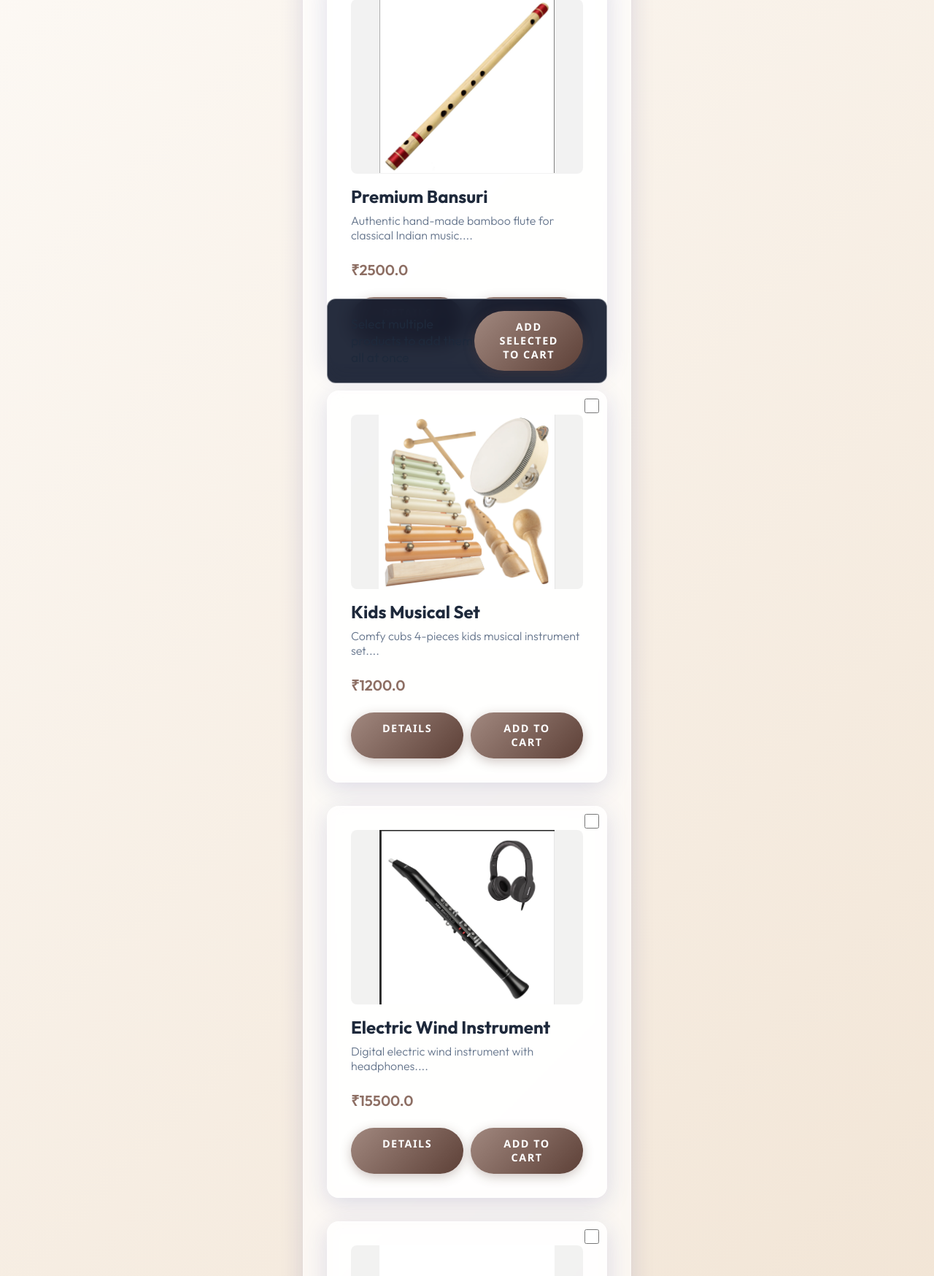
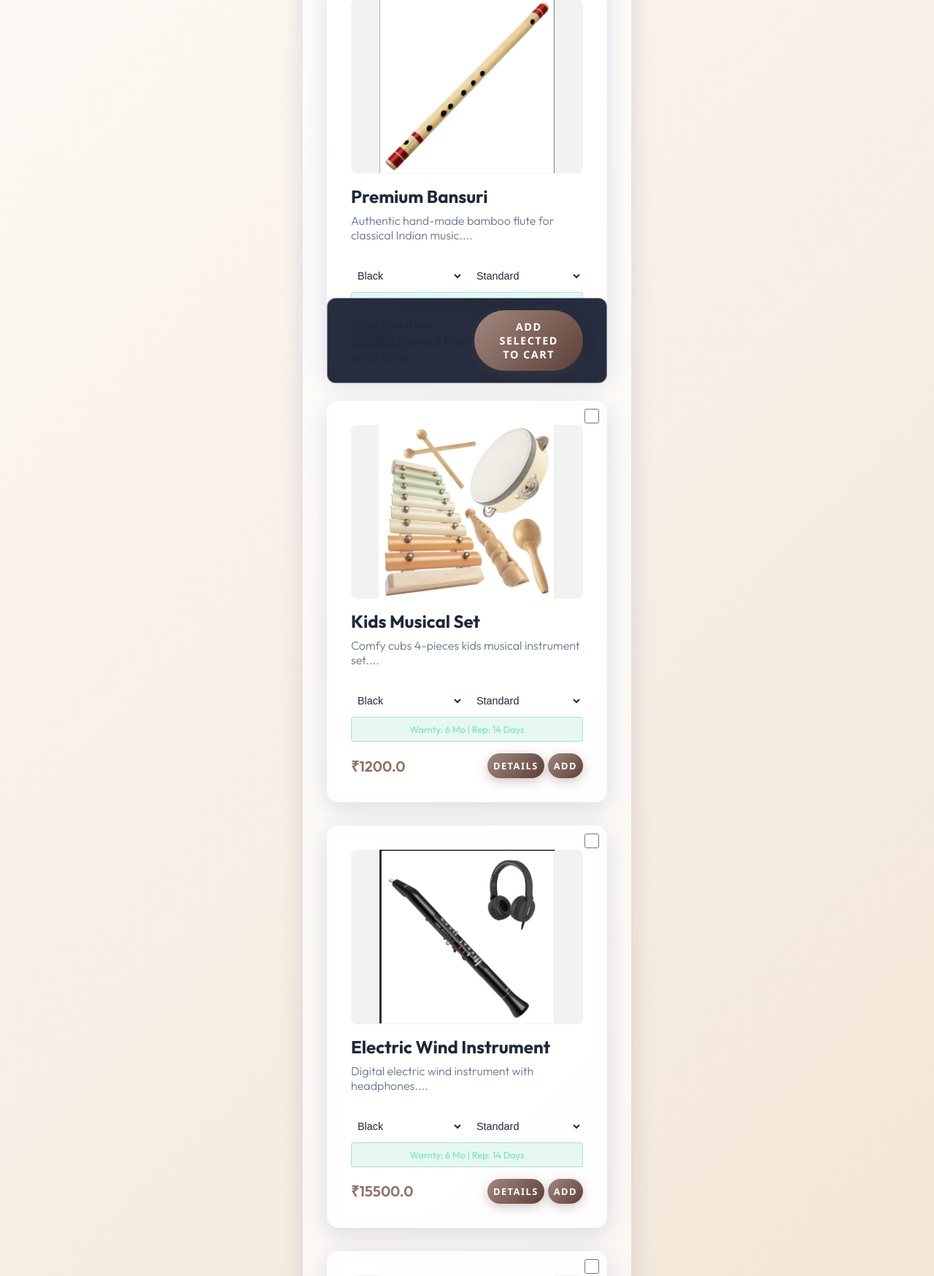
Before and after one commit to RathodKarina/Ambica_store, a Flask app: page /products in a window 1280 px wide. Shown: the part 255-2003 px from the top of the page at 73% size. Run offline with Flask 3, Linux system fonts and the light colour scheme; data comes from the database, SQL or seed files in the repository.

Commit message:
feat(ui): add inline variant selectors to store grid and redesign cart to table format

```diff
--- a/routes/main.py
+++ b/routes/main.py
@@ -55,11 +55,14 @@ def bulk_add_to_cart():
 
     for pid in product_ids:
         pid = int(pid)
-        cart_item = Cart.query.filter_by(product_id=pid, user_id=current_user.id, color='Standard', tier='Standard').first()
+        color = request.form.get(f'color_{pid}', 'Standard')
+        tier = request.form.get(f'tier_{pid}', 'Standard')
+
+        cart_item = Cart.query.filter_by(product_id=pid, user_id=current_user.id, color=color, tier=tier).first()
         if cart_item:
             cart_item.quantity += 1
         else:
-            cart_item = Cart(product_id=pid, user_id=current_user.id, quantity=1, color='Standard', tier='Standard')
+            cart_item = Cart(product_id=pid, user_id=current_user.id, quantity=1, color=color, tier=tier)
             db.session.add(cart_item)
 
     db.session.commit()
--- a/templates/products.html
+++ b/templates/products.html
@@ -22,17 +22,55 @@
                 <p style="font-size: 1rem; font-weight: 300;">{{ p.description[:60] }}...</p>
             </div>
             <div>
-                <p style="color: var(--accent); font-weight: 600; font-size: 1.25rem;">₹{{ p.price }}</p>
-                <div style="display: flex; gap: 10px; margin-top: 1rem;">
-                    <a href="/product/{{ p.id }}" class="btn-outline" style="flex: 1;">Details</a>
-                    {% if not current_user.is_authenticated or not current_user.is_admin %}
-                    <a href="/add_to_cart/{{ p.id }}" class="btn" style="flex: 1;">Add to Cart</a>
-                    {% endif %}
+                <div style="display: flex; gap: 0.5rem; margin-top: 0.5rem; justify-content: space-between;">
+                    <div style="flex: 1;">
+                        <select name="color_{{ p.id }}" style="width: 100%; background: var(--bg-main); color: var(--text-main); border: 1px solid var(--glass-border); padding: 0.25rem; border-radius: 4px; font-size: 0.9rem;">
+                            <option value="Black">Black</option>
+                            <option value="Brown">Brown</option>
+                            <option value="Cream">Cream</option>
+                        </select>
+                    </div>
+                    <div style="flex: 1;">
+                        <select name="tier_{{ p.id }}" id="tier_{{ p.id }}" onchange="updateWarrantyHome({{ p.id }})" style="width: 100%; background: var(--bg-main); color: var(--text-main); border: 1px solid var(--glass-border); padding: 0.25rem; border-radius: 4px; font-size: 0.9rem;">
+                            <option value="Low">Low Standard</option>
+                            <option value="Standard" selected>Standard</option>
+                            <option value="Premium">Premium Range</option>
+                        </select>
+                    </div>
+                </div>
+
+                <div id="warranty-box-{{ p.id }}" style="margin-top: 0.5rem; padding: 0.5rem; background: rgba(16, 185, 129, 0.1); border: 1px solid rgba(16, 185, 129, 0.3); border-radius: 4px; font-size: 0.8rem; color: #6ee7b7; text-align: center;">
+                    Warnty: <span id="w-{{ p.id }}">6 Mo</span> | Rep: <span id="r-{{ p.id }}">14 Days</span>
+                </div>
+
+                <div style="display: flex; justify-content: space-between; align-items: center; margin-top: 1rem;">
+                    <p style="color: var(--accent); font-weight: 600; font-size: 1.25rem; margin: 0;">₹{{ p.price }}</p>
+                    <div style="display: flex; gap: 5px;">
+                        <a href="/product/{{ p.id }}" class="btn-outline" style="padding: 0.5rem; font-size: 0.8rem;">Details</a>
+                        {% if not current_user.is_authenticated or not current_user.is_admin %}
+                        <button type="submit" name="product_ids" value="{{ p.id }}" class="btn" style="padding: 0.5rem; font-size: 0.8rem;" formnovalidate>Add</button>
+                        {% endif %}
+                    </div>
                 </div>
             </div>
         </div>
         {% endfor %}
     </div>
+
+    <script>
+        function updateWarrantyHome(pid) {
+            const tier = document.getElementById('tier_' + pid).value;
+            const wText = document.getElementById('w-' + pid);
+            const rText = document.getElementById('r-' + pid);
+            if (tier === 'Low') {
+                wText.innerText = "1 Mo"; rText.innerText = "7 Days";
+            } else if (tier === 'Premium') {
+                wText.innerText = "1 Yr"; rText.innerText = "30 Days";
+            } else {
+                wText.innerText = "6 Mo"; rText.innerText = "14 Days";
+            }
+        }
+    </script>
 
     {% if not current_user.is_authenticated or not current_user.is_admin %}
     <div style="position: sticky; bottom: 20px; background: rgba(15, 23, 42, 0.9); backdrop-filter: blur(12px); border: 1px solid var(--glass-border); padding: 1rem 2rem; border-radius: 12px; margin-top: 2rem; display: flex; justify-content: space-between; align-items: center; z-index: 100;">
```
Also changed, not shown: templates/cart.html (+44 -25 lines).
